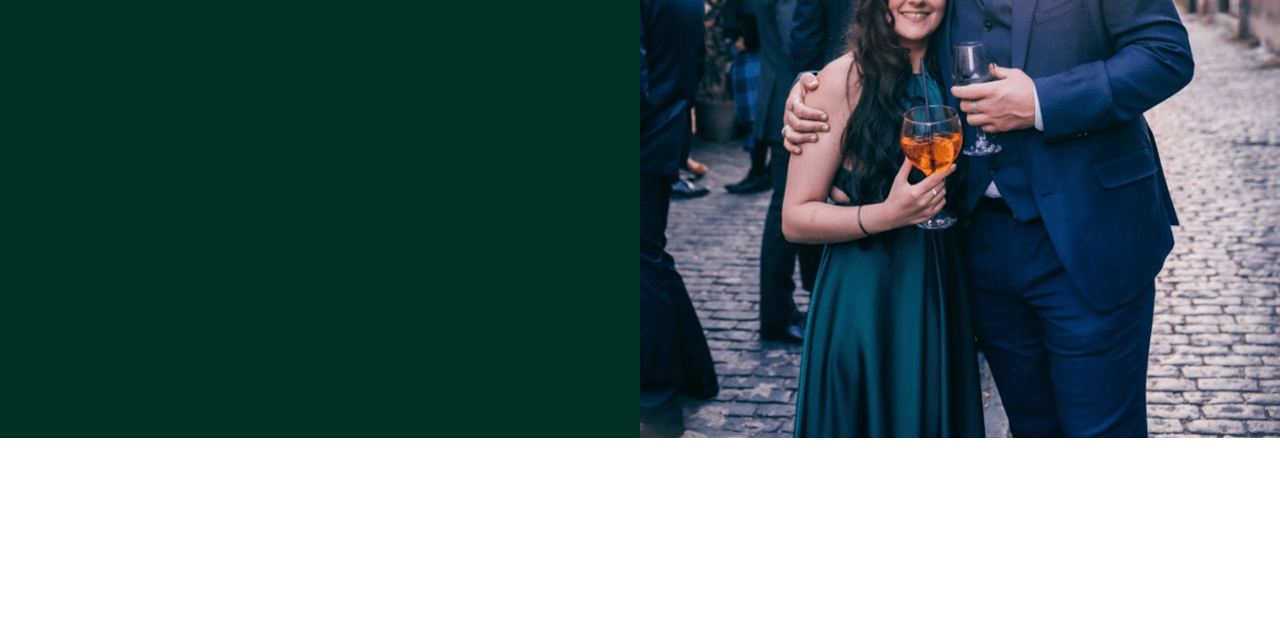
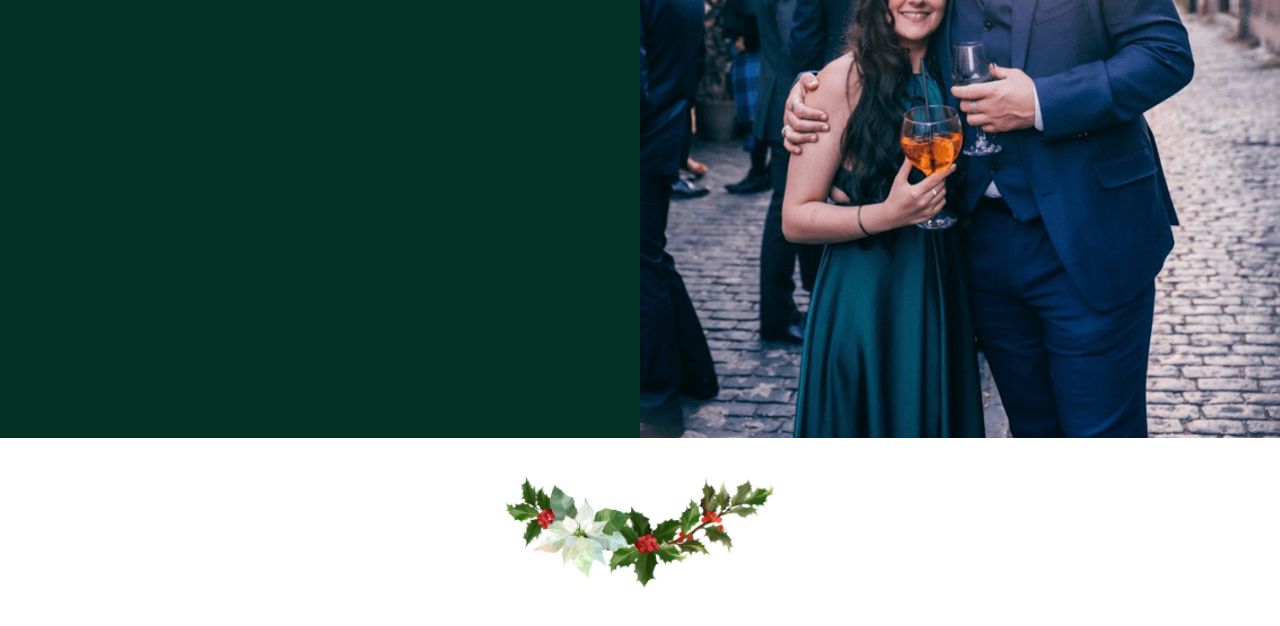
Before and after one commit to SamanthaBooth81/wedding, a website: page index.html in a window 1280 px wide. Shown: the part 388-1014 px from the top of the page. Before the commit the page ends 826 px from the top, so only its background shows below. Drawn offline with nearby package versions, Linux system fonts and the light colour scheme; files whose address does not match are found by name; a web font is replaced by a local one.

Commit message:
add garland section divider

```diff
--- a/CSS/style.css
+++ b/CSS/style.css
@@ -1,9 +1,4 @@
 /*            Re-usable Styling                        */
-
-.center {
-    margin: auto;
-    width: 50%;
-  }
 
 .textAlignCenter {
     text-align: center;
@@ -56,3 +51,13 @@
     height: 700px;
     object-fit: cover;
 }
+
+/*            Garland Divider Styling                       */
+
+#garland {
+    padding: 3%;
+    display: block;
+    margin-left: auto;
+    margin-right: auto;
+    width: 50%;
+}
--- a/index.html
+++ b/index.html
@@ -44,5 +44,8 @@
         </div>
 
     </div>
+    <div>
+      <img src="/Users/samanthabooth/Desktop/WeddingWebsite/wedding/CSS/images/garland.png" alt="garland section separator" id="garland" >
+    </div>
 </body>
 </html>
```
Also changed, not shown: CSS/images/garland.png (added).
